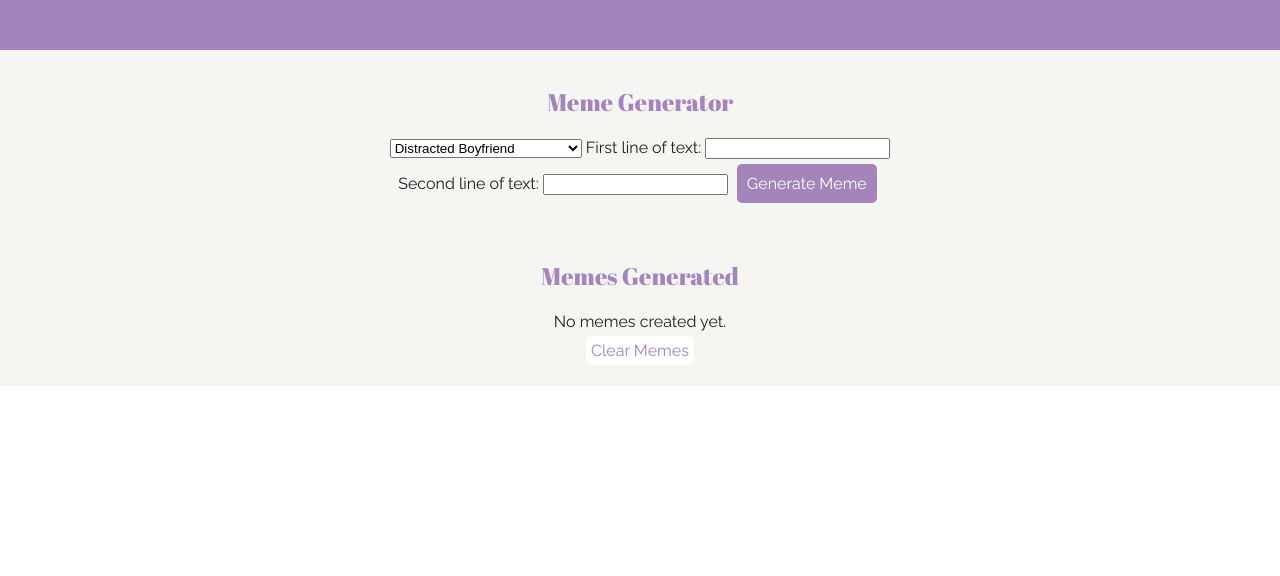
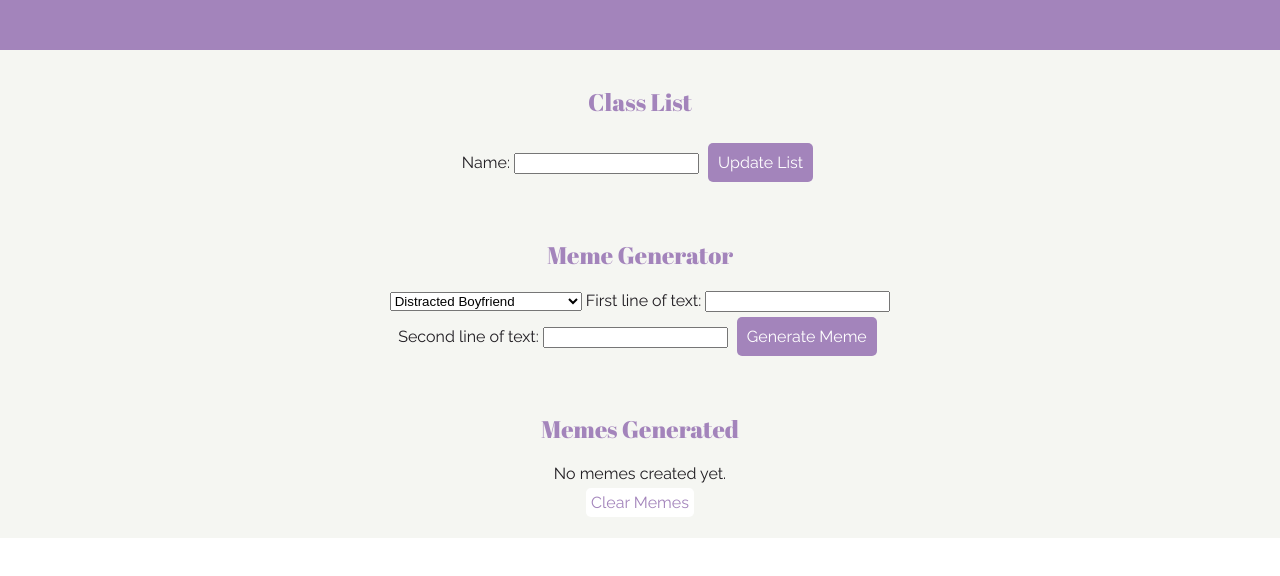
Before and after one commit to Napier-Abigail/Napier-Abigail.github.io, a plain HTML site: page json-local-storage.html in a window 1280 px wide. Shown: the part 128-704 px from the top of the page. Drawn offline with Linux system fonts and the light colour scheme.

Commit message:
sessionStorage and arrays

```diff
--- a/js/json-local-storage.js
+++ b/js/json-local-storage.js
@@ -74,3 +74,26 @@ function clearStorage(){
 	localStorage.clear();
 	document.getElementById("memeOutput").innerHTML = "No memes created yet.";
 }
+
+function updateClassList(){
+	let studentName = "";
+	let students =[]
+	if(sessionStorage.length == 0){
+		studentName = document.getElementById("Name").value;
+		if (studentName == ""){
+			return;
+		}
+		students = [studentName];
+	}else{
+		students = sessionStorage["students"].split(",");
+		studentName = document.getElementById("Name").value;
+		students.push(studentName);
+	}
+	strStudents = students.toString()
+	sessionStorage.setItem('students', strStudents);
+	displayClass();
+}
+
+function displayClass(){
+	document.getElementById("classListOut").innerHTML = sessionStorage["students"];
+}
--- a/json-local-storage.html
+++ b/json-local-storage.html
@@ -15,6 +15,12 @@
 		<button onclick="location.href = 'index.html';">Back To Topics</button>
 	</header>
 	<main>
+		<section>
+			<h2>Class List</h2>
+			Name: <input type="text" id="Name">
+			<input type="button" value="Update List" onclick="updateClassList()">
+			<div id="classListOut"></div>
+		</section>
 		<section>
 			<h2>Meme Generator</h2>
 			<select id="template">
@@ -36,6 +42,7 @@
 			<div id="memeOutput"></div>
 			<button onclick="clearStorage()">Clear Memes</button>
 		</section>
+
 	</main>
 	<script>
 		outputMemes();
```
